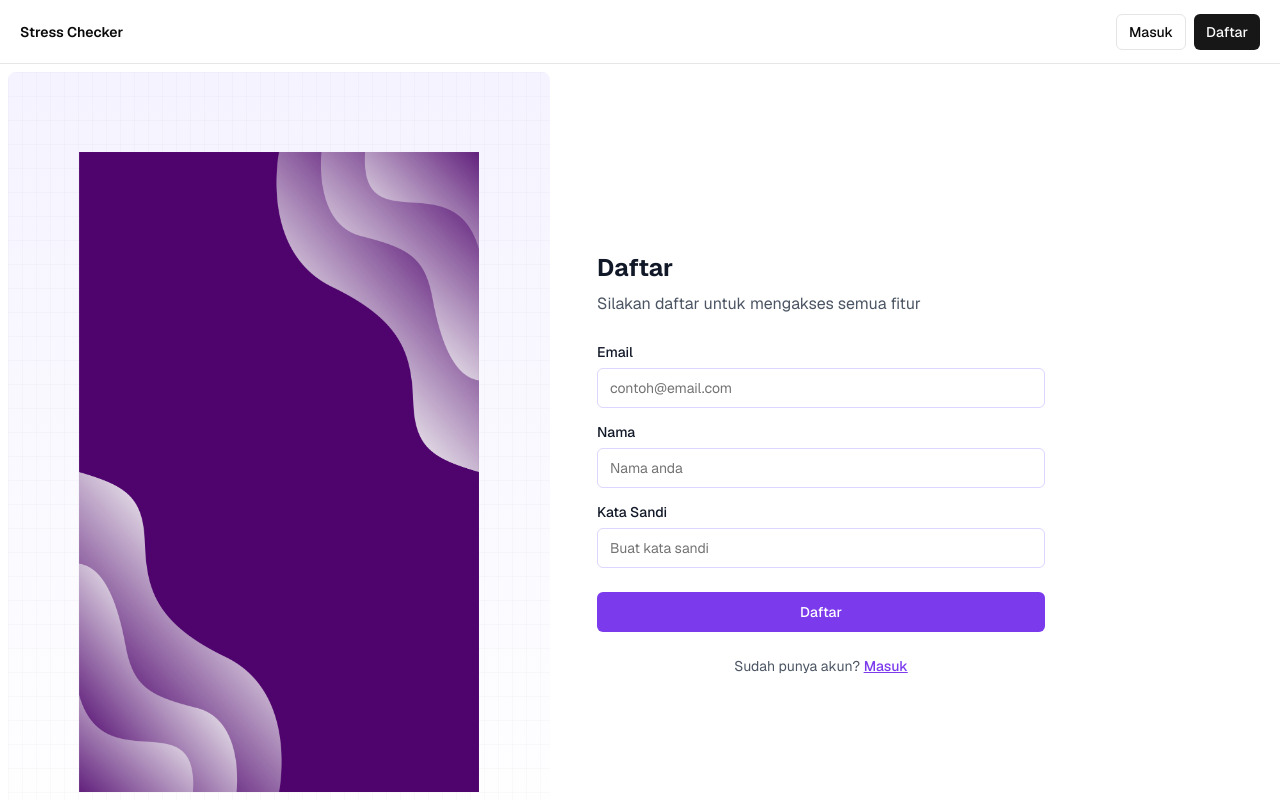
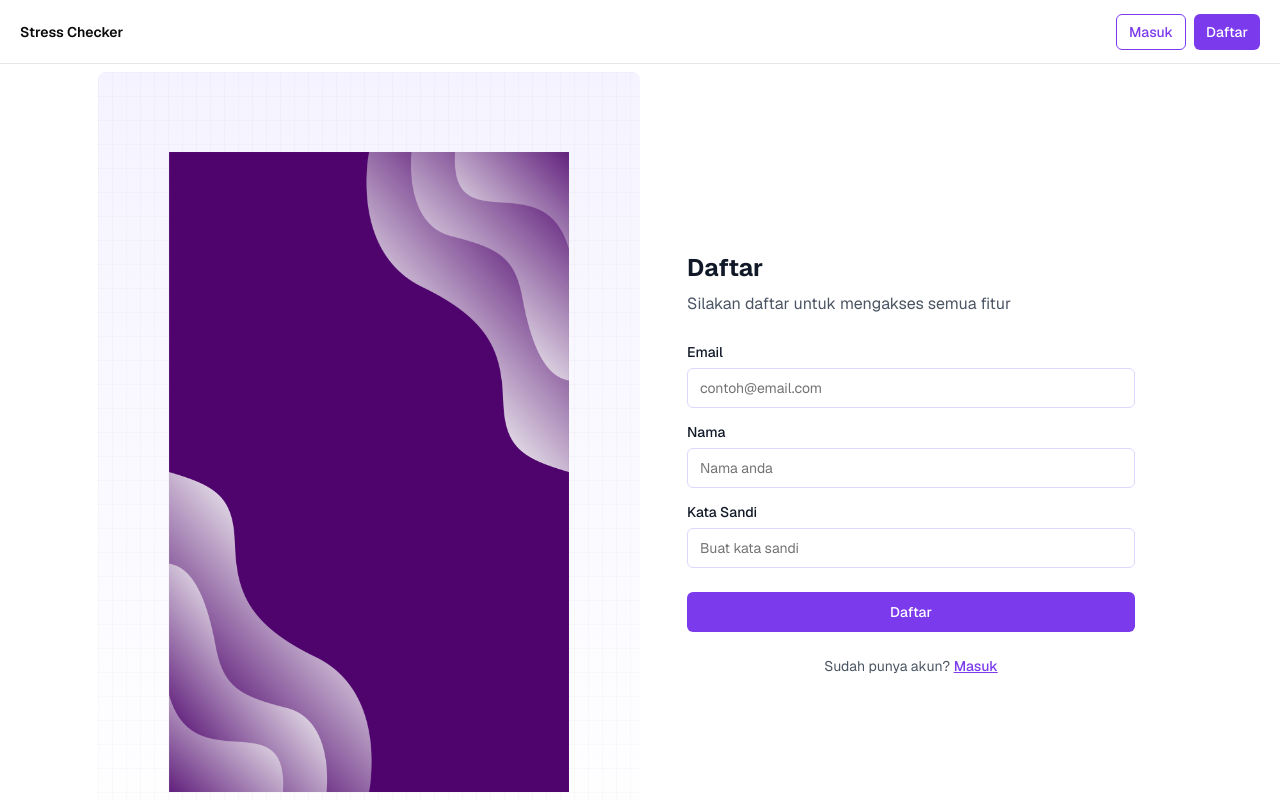
Before and after one commit to rizkyalfito/nextjs-stress-checker, a Next.js app: page /sign-up in a window 1280 px wide. Shown: the top 800 px of the page. Built offline with nearby package versions, Linux system fonts and the light colour scheme; no server answers.

Commit message:
rapihin header

```diff
--- a/app/(auth-pages)/layout.tsx
+++ b/app/(auth-pages)/layout.tsx
@@ -4,6 +4,6 @@ export default async function Layout({
   children: React.ReactNode;
 }) {
   return (
-    <div className="max-w-7xl flex flex-col gap-12 items-start">{children}</div>
+    <div className="max-w-7xl flex flex-col gap-12 items-center">{children}</div>
   );
 }
--- a/app/actions.ts
+++ b/app/actions.ts
@@ -180,7 +180,7 @@ export const getTestHistoryAction = async (userId: string) => {
       .from("history")
       .select("*")
       .eq("user_id", userId)
-      .order("created_at", { ascending: false }); // Menambahkan created_at di tabel akan membantu
+      .order("created_at", { ascending: false });
 
     if (error) {
       console.error("Supabase error:", error);
--- a/components/header-auth.tsx
+++ b/components/header-auth.tsx
@@ -1,60 +1,61 @@
 import { signOutAction } from "@/app/actions";
 import { hasEnvVars } from "@/utils/supabase/check-env-vars";
 import Link from "next/link";
-import { Badge } from "./ui/badge";
 import { Button } from "./ui/button";
 import { createClient } from "@/utils/supabase/server";
 
 export default async function AuthButton() {
   const supabase = await createClient();
-
   const {
     data: { user },
   } = await supabase.auth.getUser();
 
   if (!hasEnvVars) {
     return (
-      <>
       <div className="flex gap-4 items-center">
         <div className="flex gap-2">
           <Button
             asChild
             size="sm"
-              variant={"outline"}
+            variant="outline"
             disabled
-              className="opacity-75 cursor-none pointer-events-none"
+            className="opacity-75 cursor-none pointer-events-none border-violet-600 text-violet-600"
           >
             <Link href="/sign-in">Masuk</Link>
           </Button>
           <Button
             asChild
             size="lg"
-              variant={"default"}
+            variant="default"
             disabled
-              className="opacity-75 cursor-none pointer-events-none"
+            className="opacity-75 cursor-none pointer-events-none bg-violet-600 hover:bg-violet-700 text-white"
           >
             <Link href="/sign-up">Daftar</Link>
           </Button>
         </div>
       </div>
-      </>
     );
   }
   return user ? (
     <div className="flex items-center gap-4">
-      Hey, {user?.user_metadata?.display_name?.split(" ")[1] || "User"}!
+      Hey, {
+        (() => {
+          const nameParts = user?.user_metadata?.display_name?.split(" ") || [];
+          return nameParts.length > 1 ? nameParts[1] : nameParts[0] || "User";
+        })()
+      }!
       <form action={signOutAction}>
-        <Button type="submit" variant={"outline"}>
+        <Button type="submit" variant="outline" className="border-violet-600 text-violet-600 hover:bg-violet-50">
           Keluar
         </Button>
       </form>
     </div>
   ) : (
     <div className="flex gap-2">
-      <Button asChild size="sm" variant={"outline"}>
+      <Button asChild size="sm" variant="outline" className="border-violet-600 text-violet-600 hover:bg-violet-50">
         <Link href="/sign-in">Masuk</Link>
       </Button>
-      <Button asChild size="sm" variant={"default"}>
+      <Button asChild size="sm" variant="default" className="bg-violet-600 hover:bg-violet-700 text-white">
         <Link href="/sign-up">Daftar</Link>
       </Button>
     </div>
```
Lines whose indentation alone changed are shown as unchanged.
